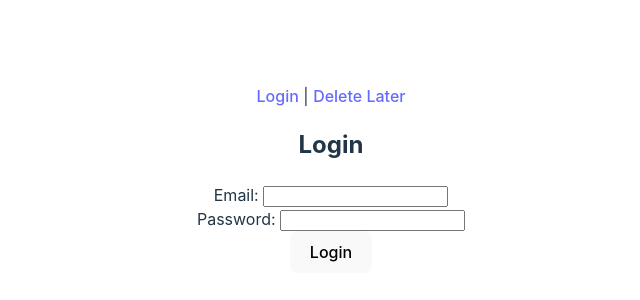
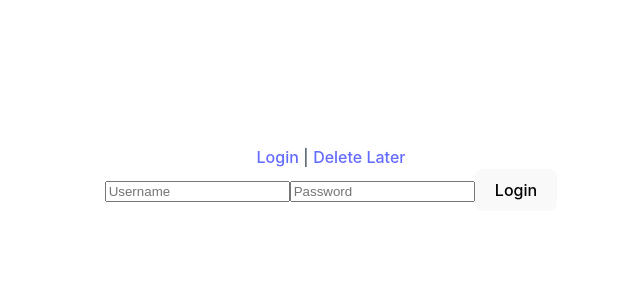
Before and after one commit to Toby-McIsaac/Catup, a React (Vite) app in the folder client/: page /login in a window 1280 px wide. Shown: the part 222-522 px from the top of the page, without its empty margins (309-949 px from the left). Built offline with nearby package versions, Linux system fonts and the light colour scheme.

Commit message:
updated login page

```diff
--- a/client/src/pages/LoginPage.tsx
+++ b/client/src/pages/LoginPage.tsx
@@ -1,55 +1,42 @@
-import React, { useState } from 'react';
-import { useAuth } from '../hooks/useAuth';
-import { useNavigate } from 'react-router-dom';
+import React, { useState } from "react";
+import { useAuth } from "../hooks/useAuth";
+import { useNavigate } from "react-router-dom";
 
-const LoginPage: React.FC = () => {
+const Login: React.FC = () => {
   const { login } = useAuth();
-	const [email, setEmail] = useState('');
-	const [password, setPassword] = useState('');
   const navigate = useNavigate();
+  const [username, setUsername] = useState("");
+  const [password, setPassword] = useState("");
 
-	const handleSubmit = (event: React.FormEvent) => {
-		event.preventDefault();
+  const handleLogin = async () => {
+    const userInfo = {
+      id: "test-id",
+      name: "test-name",
+      email: username,
+    };
+    const token = "test-token";
 
-		const token = 'test-token';
-		const userInfo = {
-			id: 'test-id',
-			name: 'test-name',
-			email: email,
-		};
-
-		login( token, userInfo );
-		navigate('/delete-later');
+    login(token, userInfo);
+    navigate("/delete-later");
   };
 
   return (
-		<div className="login-page">
-			<h2>Login</h2>
-			<form onSubmit={handleSubmit}>
     <div>
-					<label htmlFor="email">Email: </label>
       <input
-						type="email"
-						id="email"
-						value={email}
-						onChange={(e) => setEmail(e.target.value)}
-						required
+        type="text"
+        value={username}
+        onChange={(e) => setUsername(e.target.value)}
+        placeholder="Username"
       />
-				</div>
-				<div>
-					<label htmlFor="password">Password: </label>
       <input
         type="password"
-						id="password"
         value={password}
         onChange={(e) => setPassword(e.target.value)}
-						required
+        placeholder="Password"
       />
-				</div>
-				<button type="submit">Login</button>
-			</form>
+      <button onClick={handleLogin}>Login</button>
     </div>
   );
 };
 
-export default LoginPage;
+export default Login;
```
Lines whose indentation alone changed are shown as unchanged.
